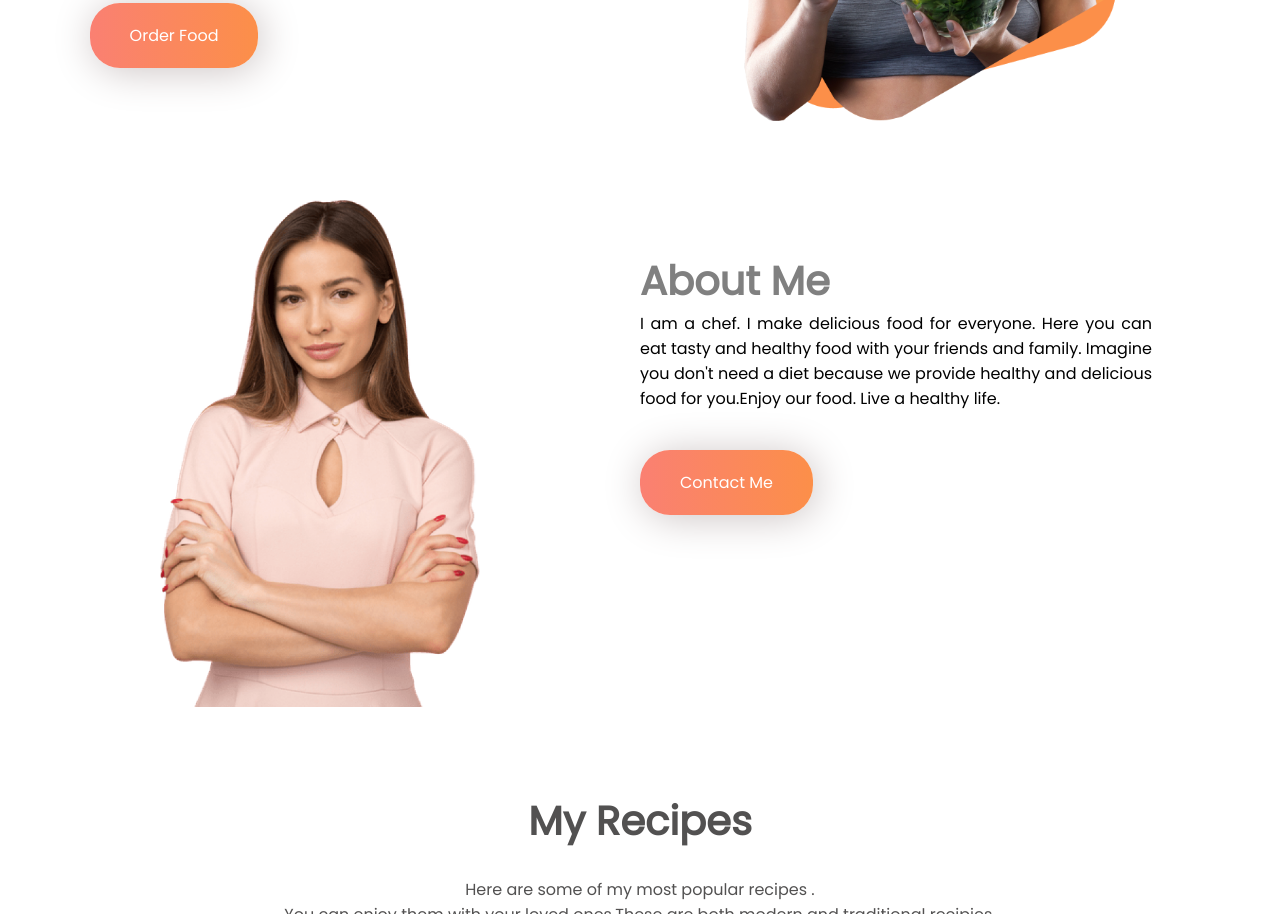
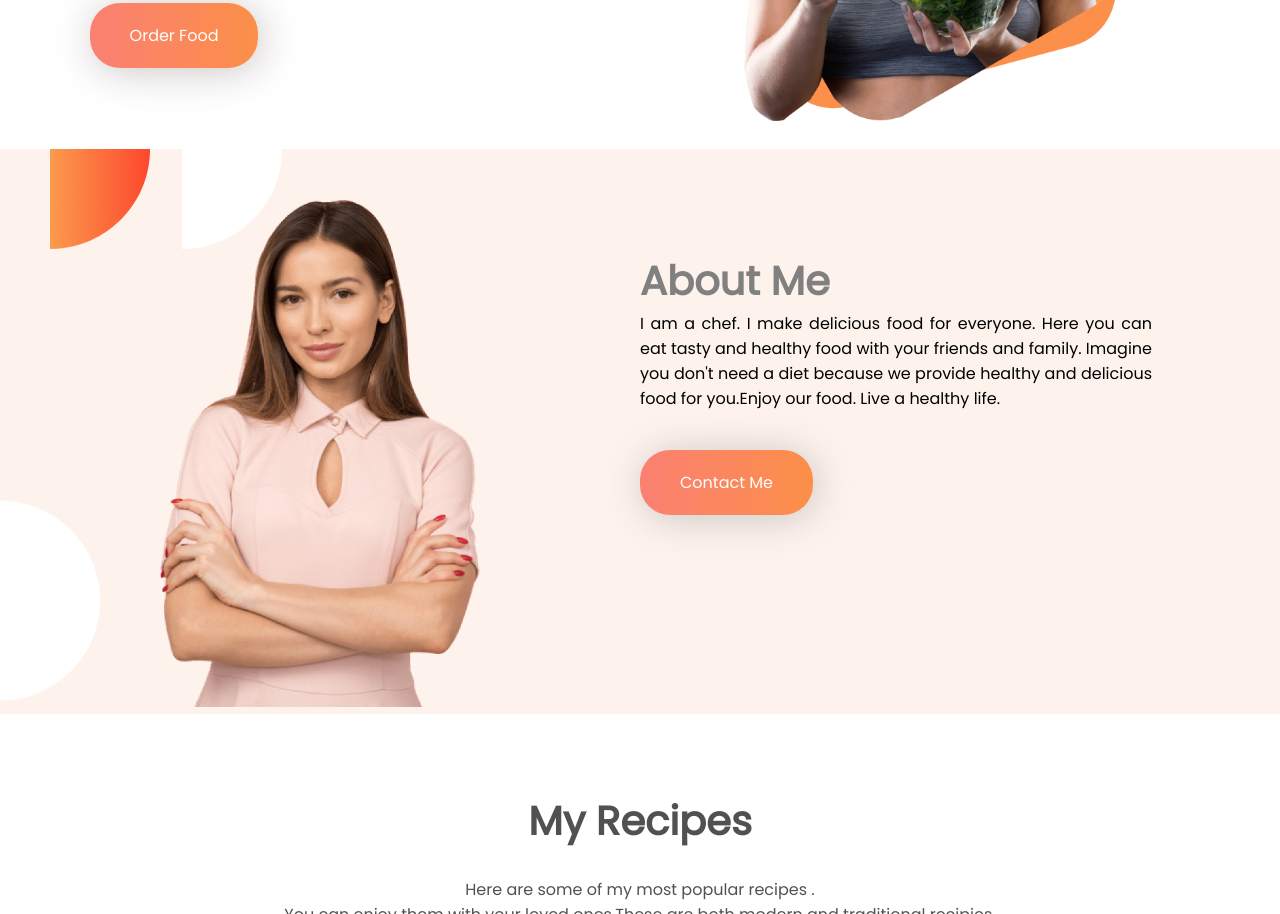
Before and after one commit to pujaKundu/food-network, a plain HTML site: page index.html in a window 1280 px wide. Shown: the part 549-1463 px from the top of the page. Drawn offline with Linux system fonts and the light colour scheme; the site is published under a folder, as on GitHub Pages, so addresses that start at the root find nothing.

Commit message:
modified

```diff
--- a/style.css
+++ b/style.css
@@ -72,7 +72,7 @@ h1 {
 }
 
 .about-me-container {
-    background-image: url(/images/shapes/7.png);
+    background-image: url(./images/shapes/7.png);
     background-repeat: no-repeat;
 }
 
```
